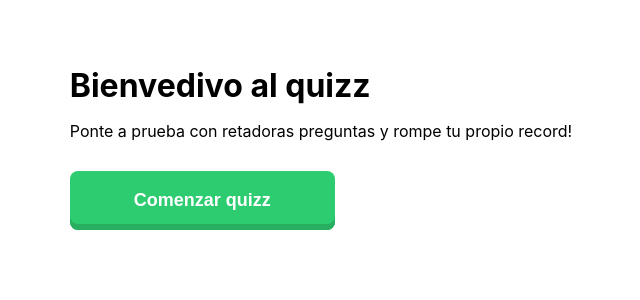
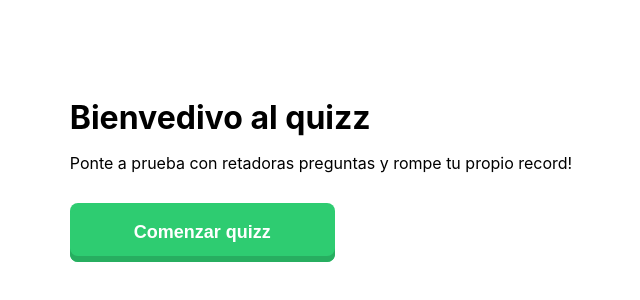
Before and after one commit to alejandro-medina/the-trivia-app, a React (Create React App) app: page / in a window 1280 px wide. Shown: the part 252-552 px from the top of the page, without its empty margins (319-959 px from the left). Built offline with nearby package versions, Linux system fonts and the light colour scheme.

Commit message:
Fix style for height in app container

```diff
--- a/src/App.css
+++ b/src/App.css
@@ -1,7 +1,8 @@
 .app {
-  height: 100%;
+  min-height: 100%;
   display: grid;
   place-content: center;
+  padding: 2rem;
 }
 
 .btn {
```
